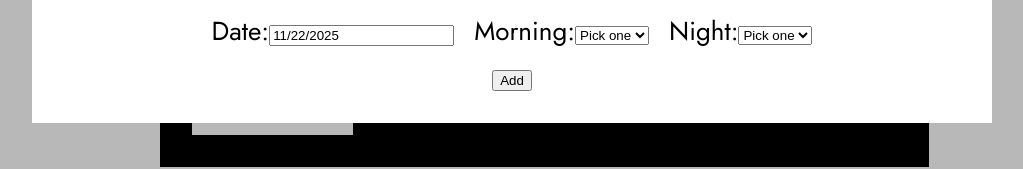
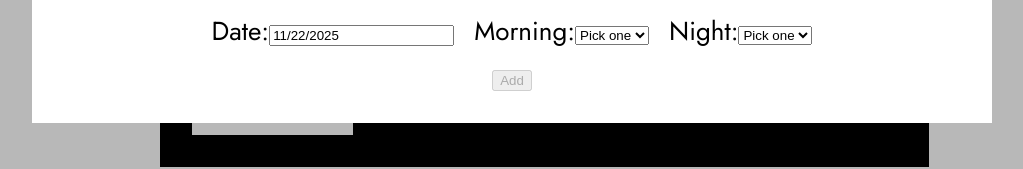
Before and after one commit to umejrr/dayrank, a React (Create React App) app: page / in a window 1280 px wide. Both pictures are taken after a click on the link 1044 px from the left and 207 px from the top of the page. Shown: the part 412-581 px from the top of the page, without its empty margins (128-1151 px from the left). Built offline with nearby package versions, Linux system fonts and the light colour scheme.

Commit message:
improved logic - prevent placeholder submit; disable until both selected

```diff
--- a/src/CardTable.js
+++ b/src/CardTable.js
@@ -14,8 +14,8 @@ function CardTable() {
     const [newDays, setNewDays] = useState({date:'', morning: 0, night: 0, tier:'', score: 0})
     const [startDate, setStartDate] = useState(new Date());
 
-    const [morningValue, setMorningValue] = useState('Pick one')
-    const [nightValue, setNightValue] = useState('Pick one')
+    const [morningValue, setMorningValue] = useState('')
+    const [nightValue, setNightValue] = useState('')
 
     function handleChangeMorning(e){
         setMorningValue(e.target.value)
@@ -119,7 +119,7 @@ function CardTable() {
                         <div>
                             <label>Morning:</label>
                             <select value={morningValue} onChange={handleChangeMorning}>
-                               <option>Pick one</option>
+                               <option value={''}>Pick one</option>
                                <option>Bronze</option>
                                <option>Silver</option>
                                <option>Gold</option>
@@ -128,14 +128,14 @@ function CardTable() {
                         <div>
                             <label>Night:</label>
                             <select value={nightValue} onChange={handleChangeNight}>
-                               <option>Pick one</option>
+                               <option value={''}>Pick one</option>
                                <option>Bronze</option>
                                <option>Silver</option>
                                <option>Gold</option>
                             </select>
                         </div>
                     </div>
-                    <input type='submit' value={'Add'}></input>
+                    <input type='submit' disabled={!morningValue || !nightValue}  value={'Add'}></input>
                 </form>
                 <a onClick={()=> setModalOpen(false)} className='dialog-close'><svg width="13" height="13" viewBox="0 0 13 13" fill="none" xmlns="http://www.w3.org/2000/svg">
                 <path d="M1 1.00024C1.11851 1.35758 1.71467 2.19256 2.6125 3.15144C3.68599 4.29793 5.36345 5.3637 6.35376 6.02629C7.3278 6.67801 8.35861 7.70164 9.8526 9.10495C10.2153 9.43804 10.4523 9.61582 10.7226 9.85554C10.9928 10.0953 11.2891 10.3915 11.774 10.8764" stroke="black" stroke-width="2" stroke-linecap="round"/>
```
